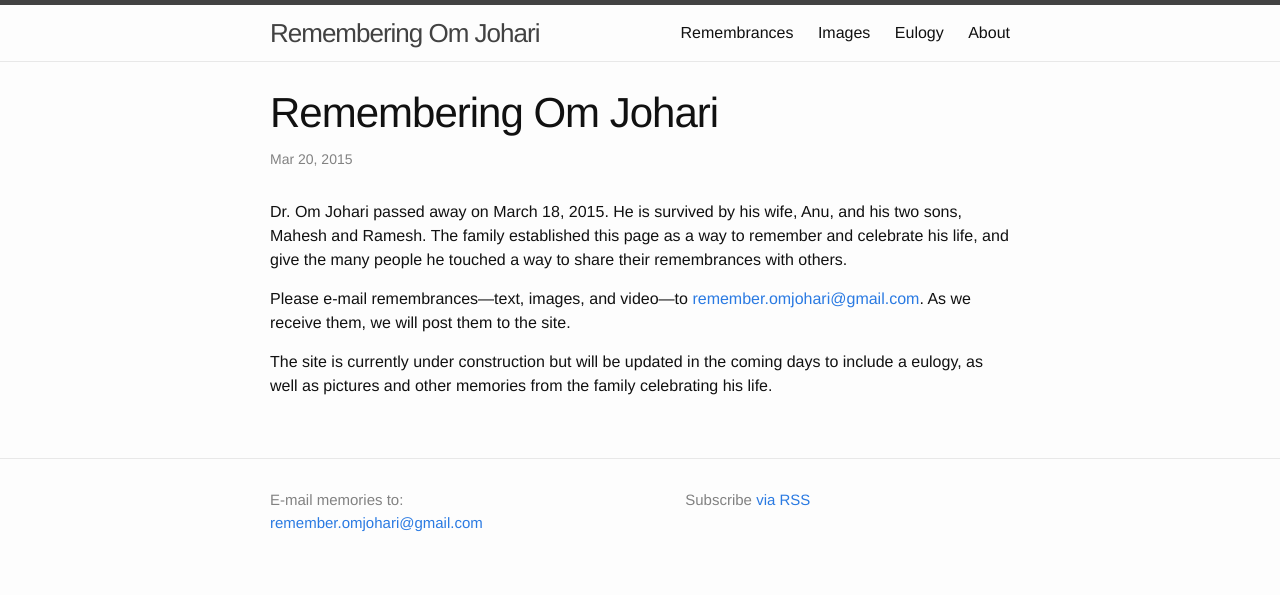
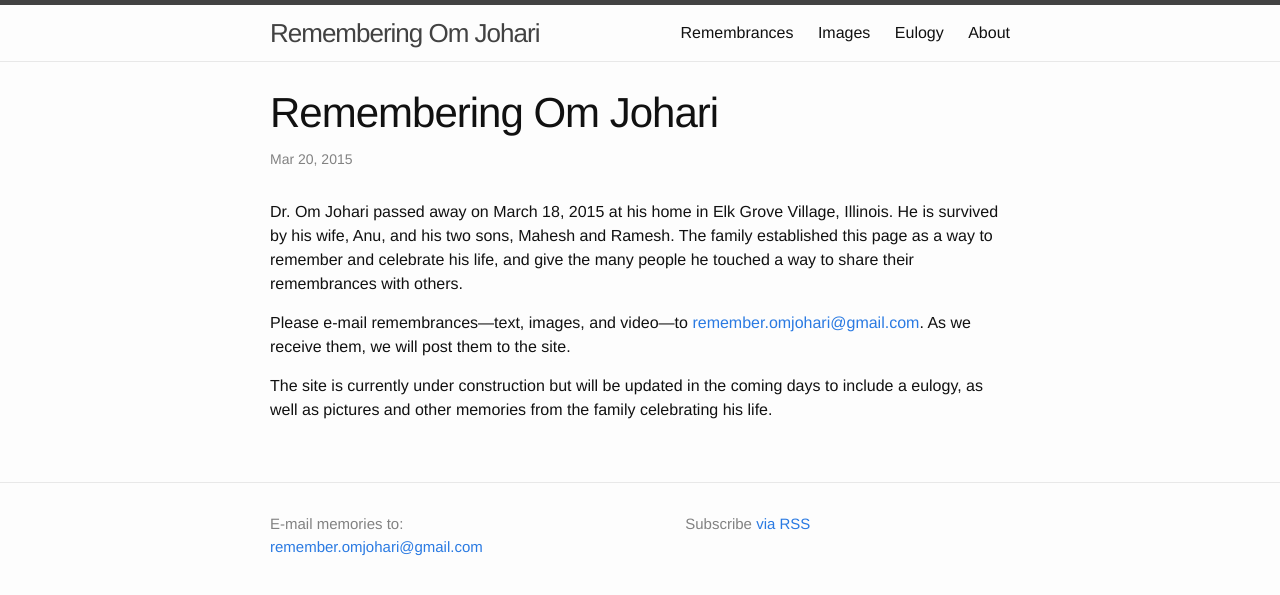
Before and after one commit to remember-omjohari/remember-omjohari.github.io, a Jekyll site: the page built from _posts/2015-03-20-remembering-om-johari.markdown, in a window 1280 px wide. Shown: the top 595 px of the page. Built offline with Jekyll 4.4.1, drawn with Linux system fonts in a browser that asks for light colours.

Commit message:
minor edit

```diff
--- a/_posts/2015-03-20-remembering-om-johari.markdown
+++ b/_posts/2015-03-20-remembering-om-johari.markdown
@@ -6,7 +6,7 @@ type: remembrance
 categories: remembrances
 ---
 
-Dr. Om Johari passed away on March 18, 2015.  He is survived by his wife, Anu, and his two sons, Mahesh and Ramesh.  The family established this page as a way to remember and celebrate his life, and give the many people he touched a way to share their remembrances with others.
+Dr. Om Johari passed away on March 18, 2015 at his home in Elk Grove Village, Illinois.  He is survived by his wife, Anu, and his two sons, Mahesh and Ramesh.  The family established this page as a way to remember and celebrate his life, and give the many people he touched a way to share their remembrances with others.
 
 Please e-mail remembrances---text, images, and video---to <remember.omjohari@gmail.com>.  As we receive them, we will post them to the site.
 
```
Also changed, not shown: 3 other files.
